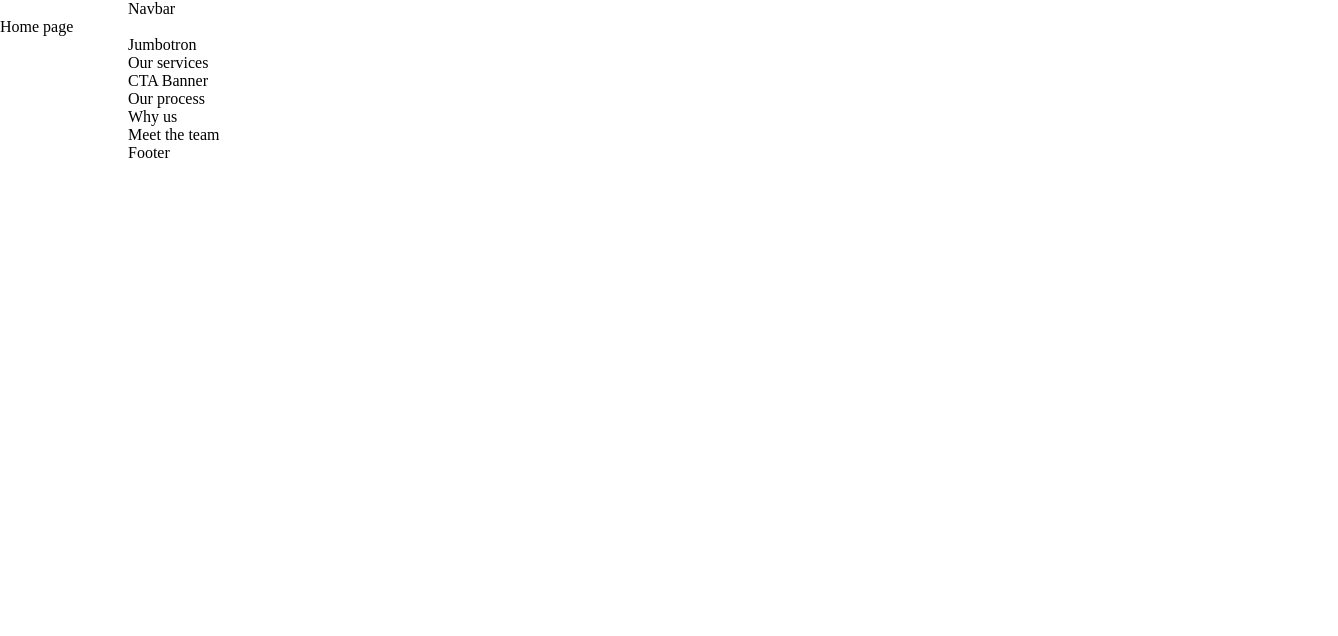
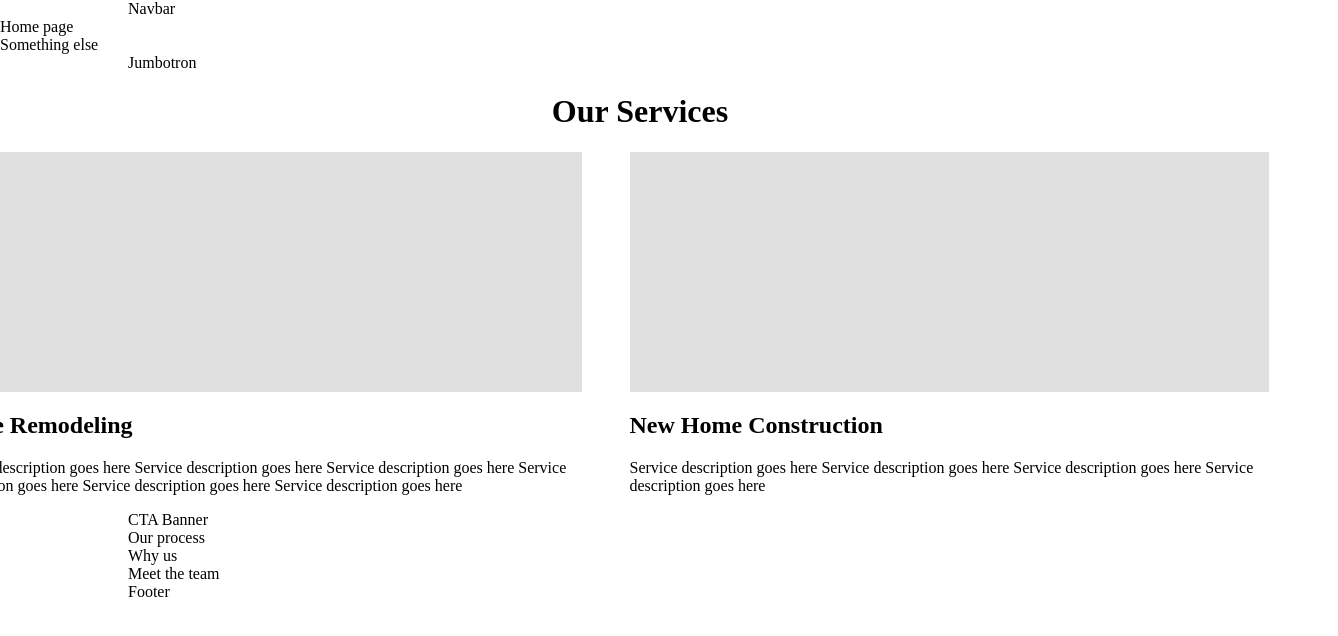
Before and after one commit to dot-slash-digital/tng-web, a Next.js app: page / in a window 1280 px wide. Shown: the top 636 px of the page, 1338 px wide, since content can reach past the window. Built offline with nearby package versions, Linux system fonts and the light colour scheme.

Commit message:
Our services first component (need to tweak fonts and sizes)

```diff
--- /dev/null
+++ b/app/components/home/fonts.scss
@@ -0,0 +1,11 @@
+@font-face {
+    font-family: 'Mulish', sans-serif;
+    src: url('https://fonts.googleapis.com/css2?family=Mulish&display=swap');
+    font-weight: 400;
+    font-style: normal;
+
+}
+
+.mulish {
+    font-family: Mulish;
+}
--- a/app/components/home/our-services.tsx
+++ b/app/components/home/our-services.tsx
@@ -1,11 +1,45 @@
+import './fonts.scss';
+
 import SectionContainer from "@components/section-container";
 
 import styles from "@styles/home/our-services.module.scss";
 
 export default () => {
+  const rectangleStyle = {
+    width: '639px',
+    height: '240px',
+    marginRight: '48px',
+    background: '#e0e0e0',
+
+  };
+  const contentStyle = {
+    justifyContent: 'left',
+    marginRight: '21px', // Add margin to the left
+  };
   return (
     <div className={styles.component}>
-      <SectionContainer>Our services</SectionContainer>
+        <SectionContainer>
+          <div style={{ display: 'flex', alignItems: 'center', justifyContent: 'center', flexDirection: 'column' }}>
+            <h1>Our Services</h1>
+            <div style={{ display: 'flex' }}>
+              <div style={{ display: 'flex', alignItems: 'left', flexDirection: 'column' }}>
+                <div style={rectangleStyle}></div>
+                <div style={contentStyle}>
+                  <h2 className="Mulish">Home Remodeling</h2>
+                  <p>Service description goes here Service description goes here Service description goes here Service description goes here Service description goes here Service description goes here</p>
+                </div>
+
+              </div>
+              <div style={contentStyle}>
+                <div style={rectangleStyle}></div>
+                <h2>New Home Construction</h2>
+                <p>Service description goes here Service description goes here Service description goes here Service description goes here</p>
+
+              </div>
+            </div>
+          </div>
+
+        </SectionContainer>
     </div>
   );
 };
--- a/app/page.tsx
+++ b/app/page.tsx
@@ -9,6 +9,7 @@ export default () => {
   return (
     <>
       <div>Home page</div>
+      <div>Something else</div>
       <Jumbotron />
       <OurServices />
       <CtaBanner />
--- a/package.json
+++ b/package.json
@@ -15,6 +15,7 @@
     "eslint": "8.42.0",
     "eslint-config-next": "13.4.4",
     "next": "13.4.4",
+    "next-google-fonts": "^2.2.0",
     "react": "18.2.0",
     "react-dom": "18.2.0",
     "sass": "^1.63.1",
```
Also changed, not shown: 1 other file (tests, documents, lock files or other folders).
